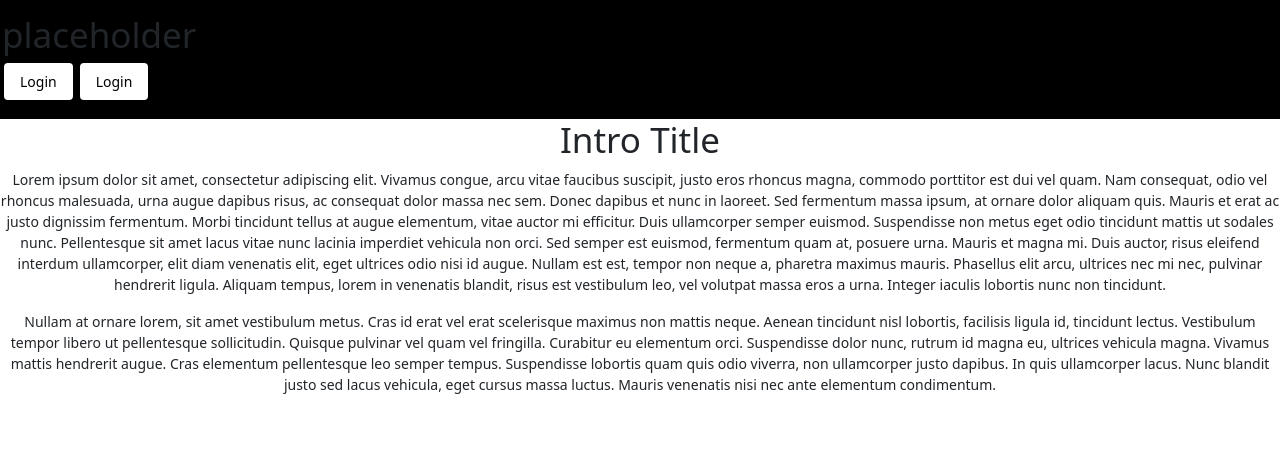
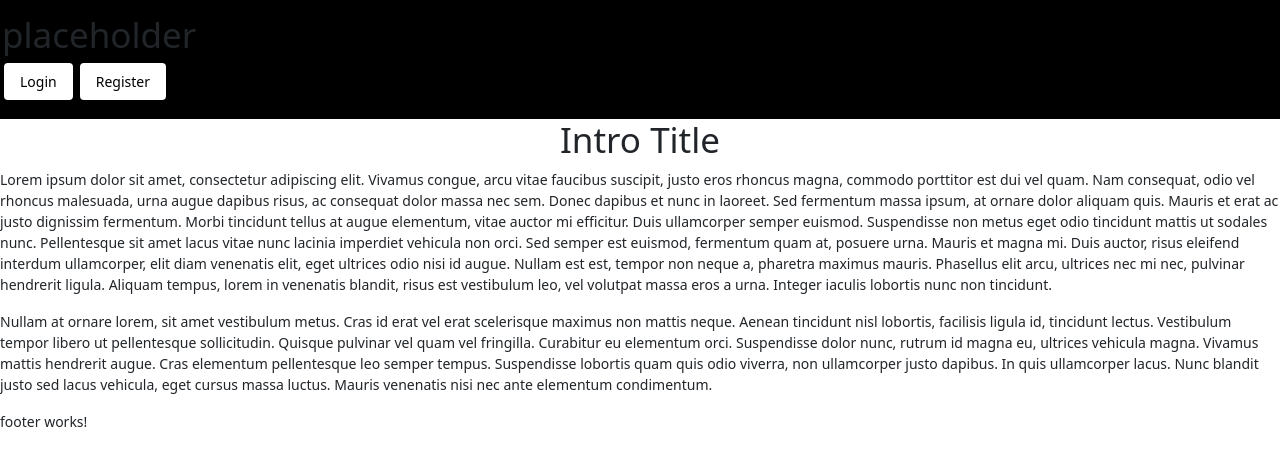
Before and after one commit to q-bckrt/lms-frontend, an Angular app: page / in a window 1280 px wide. Shown: the top 466 px of the page. Built offline with nearby package versions, Linux system fonts and the light colour scheme.

Commit message:
homepage setup

```diff
--- a/src/app/app.component.html
+++ b/src/app/app.component.html
@@ -1,8 +1,8 @@
 <main>
   <div class="page">
     <app-navbar></app-navbar>
-    <div class="content text-center">
-      <h1>Intro Title</h1>
+    <div class="content">
+      <h1 class="text-center">Intro Title</h1>
       <p>
         Lorem ipsum dolor sit amet, consectetur adipiscing elit. Vivamus congue, arcu vitae faucibus suscipit,
         justo eros rhoncus magna, commodo porttitor est dui vel quam. Nam consequat, odio vel rhoncus malesuada,
@@ -24,7 +24,7 @@
         luctus. Mauris venenatis nisi nec ante elementum condimentum.
       </p>
     </div>
-    <footer></footer>
+    <app-footer></app-footer>
   </div>
 </main>
 <router-outlet />
--- a/src/app/app.component.ts
+++ b/src/app/app.component.ts
@@ -1,10 +1,11 @@
 import { Component } from '@angular/core';
 import { RouterOutlet } from '@angular/router';
 import { NavbarComponent } from "./components/navbar/navbar.component";
+import { FooterComponent } from "./components/footer/footer.component";
 
 @Component({
   selector: 'app-root',
-  imports: [RouterOutlet, NavbarComponent],
+  imports: [RouterOutlet, NavbarComponent, FooterComponent],
   templateUrl: './app.component.html',
   styleUrl: './app.component.css'
 })
--- a/src/app/components/button/button.component.html
+++ b/src/app/components/button/button.component.html
@@ -1 +1 @@
-<button class="btn btn-secondary my-2 my-sm-0">Login</button>
+<button class="btn btn-secondary my-2 my-sm-0">{{ text }}</button>
--- a/src/app/components/button/button.component.ts
+++ b/src/app/components/button/button.component.ts
@@ -1,4 +1,4 @@
-import { Component } from '@angular/core';
+import { Component, Input } from '@angular/core';
 
 @Component({
   selector: 'app-button',
@@ -7,5 +7,5 @@ import { Component } from '@angular/core';
   styleUrl: './button.component.css'
 })
 export class ButtonComponent {
-
+  @Input() text = ''
 }
--- /dev/null
+++ b/src/app/components/footer/footer.component.html
@@ -0,0 +1 @@
+<p>footer works!</p>
--- a/src/app/components/navbar/navbar.component.html
+++ b/src/app/components/navbar/navbar.component.html
@@ -2,8 +2,8 @@
   <div class="content-fluid">
     <h1>placeholder</h1>
     <div class="d-flex">
-      <app-button></app-button>
-      <app-button></app-button>
+      <app-button text="Login"></app-button>
+      <app-button text="Register"></app-button>
     </div>
   </div>
 </nav>
```
Also changed, not shown: src/app/components/footer/footer.component.ts (added, +11 -0 lines), src/app/components/footer/footer.component.css (added), 1 other file (tests, documents, lock files or other folders).
